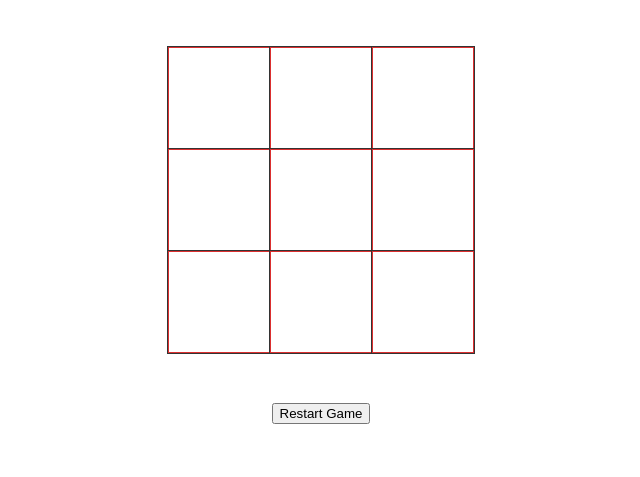
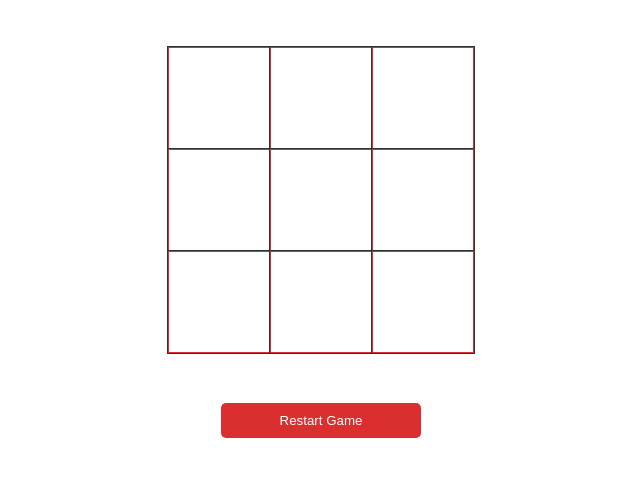
Before and after one commit to GDSCIUB/JS-Tic-Tac-Toe-Starter, a plain HTML site: page index.html in a window 1280 px wide. Shown: the part 51-528 px from the top of the page, without its empty margins (319-959 px from the left). Drawn offline with Linux system fonts and the light colour scheme.

Commit message:
👌 IMPROVE: Button Style

```diff
--- a/style.css
+++ b/style.css
@@ -1,5 +1,5 @@
 body {
-    font-family: "Arial", sans-serif;
+  font-family: 'Arial', sans-serif;
 }
 section {
   text-align: center;
@@ -11,7 +11,7 @@ section {
   margin: 50px auto;
 }
 .cell {
-    font-family: "Permanent Marker", cursive;
+  font-family: 'Permanent Marker', cursive;
   width: 100px;
   height: 100px;
   box-shadow: 0 0 0 1px #333333;
@@ -20,3 +20,13 @@ section {
   line-height: 100px;
   font-size: 60px;
 }
+
+.game--restart {
+  background-color: #db2f2f;
+  color: white;
+  border: none;
+  border-radius: 5px;
+  width: 200px;
+  padding: 10px;
+  cursor: pointer;
+}
```
Lines whose indentation alone changed are shown as unchanged.
